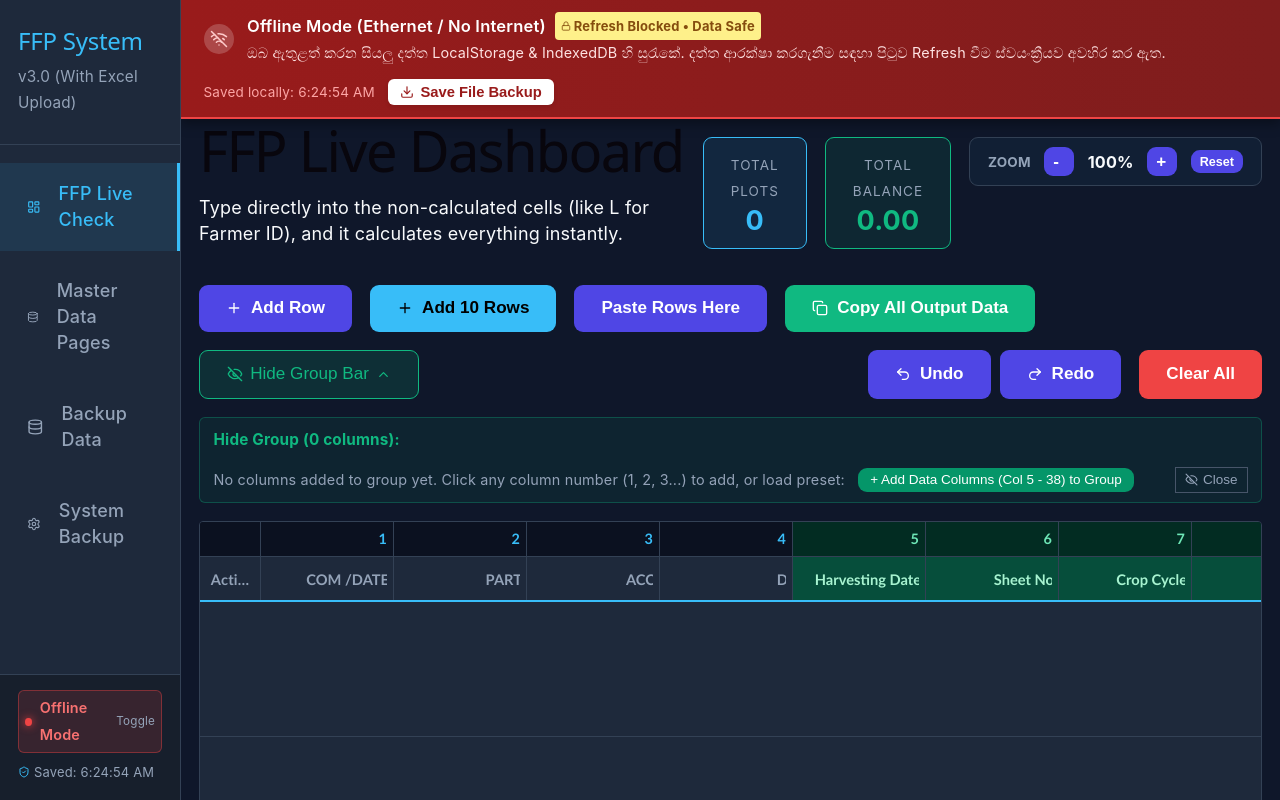
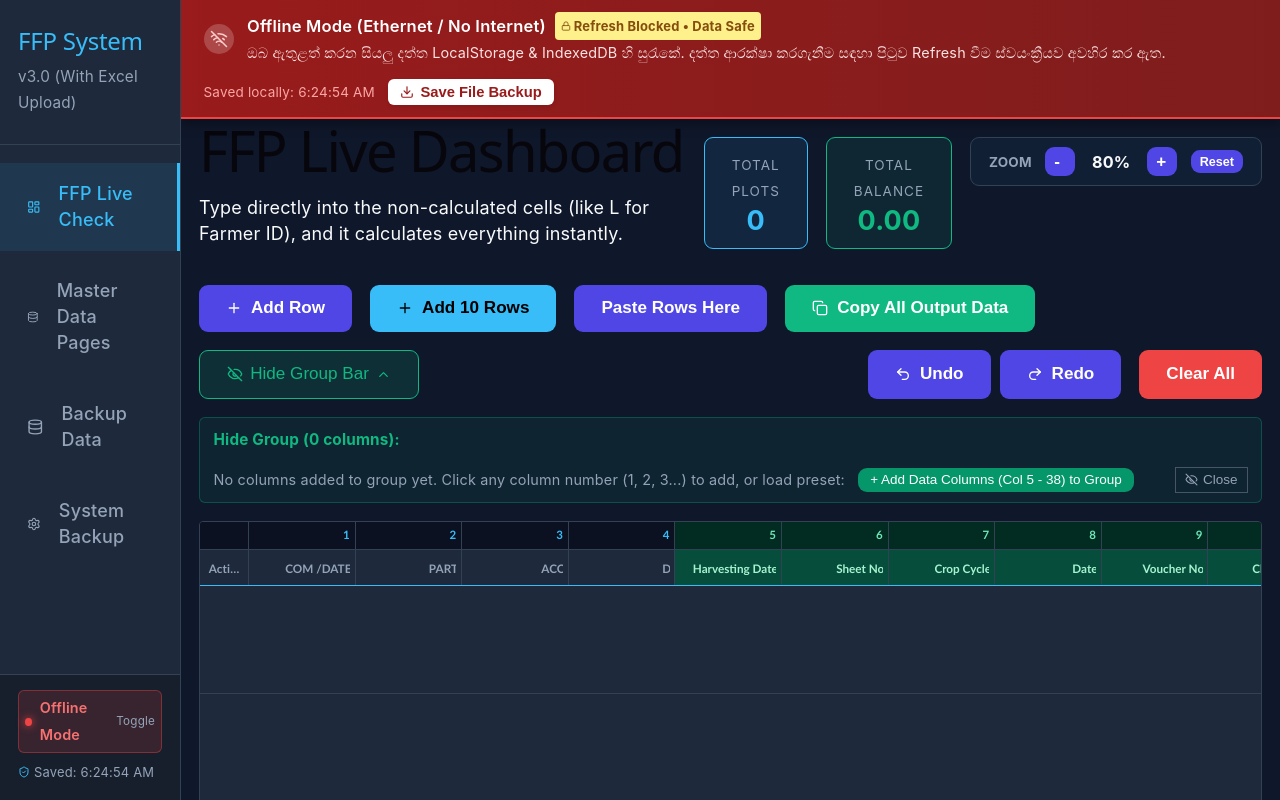
Before and after one commit to Chamod70/FFP_CHECK, a React (Vite) app: page /ffp in a window 1280 px wide. Built offline with nearby package versions, Linux system fonts and the light colour scheme.

Commit message:
feat: set default zoom level to 80% with local preference persistence

```diff
--- a/src/pages/FFPPage.jsx
+++ b/src/pages/FFPPage.jsx
@@ -50,7 +50,20 @@ function FFPPage() {
   } = useStore();
   const [focusedCell, setFocusedCell] = useState(null);
   const [selectedCol, setSelectedCol] = useState(null);
-  const [zoomLevel, setZoomLevel] = useState(100);
+  const [zoomLevel, setZoomLevel] = useState(() => {
+    try {
+      const saved = localStorage.getItem('ffp_zoom_level');
+      if (saved) return Number(saved);
+    } catch (e) {}
+    return 80;
+  });
+
+  const changeZoom = (newVal) => {
+    setZoomLevel(newVal);
+    try {
+      localStorage.setItem('ffp_zoom_level', newVal);
+    } catch (e) {}
+  };
   const [hasAlerted, setHasAlerted] = useState(false);
   const [history, setHistory] = useState([]);
   const [historyIndex, setHistoryIndex] = useState(-1);
@@ -551,10 +564,10 @@ function FFPPage() {
             marginLeft: '1rem'
          }}>
             <span style={{ fontSize: '0.75rem', color: 'var(--text-muted)', fontWeight: 'bold' }}>ZOOM</span>
-            <button className="btn" style={{ padding: '0.25rem 0.5rem', minWidth: '30px' }} onClick={() => setZoomLevel(Math.max(50, zoomLevel - 10))}>-</button>
+            <button className="btn" style={{ padding: '0.25rem 0.5rem', minWidth: '30px' }} onClick={() => changeZoom(Math.max(50, zoomLevel - 10))}>-</button>
             <span style={{ minWidth: '45px', textAlign: 'center', fontWeight: 'bold', fontSize: '0.9rem' }}>{zoomLevel}%</span>
-            <button className="btn" style={{ padding: '0.25rem 0.5rem', minWidth: '30px' }} onClick={() => setZoomLevel(Math.min(200, zoomLevel + 10))}>+</button>
-            <button className="btn" style={{ padding: '0.25rem 0.5rem', fontSize: '0.7rem' }} onClick={() => setZoomLevel(100)}>Reset</button>
+            <button className="btn" style={{ padding: '0.25rem 0.5rem', minWidth: '30px' }} onClick={() => changeZoom(Math.min(200, zoomLevel + 10))}>+</button>
+            <button className="btn" style={{ padding: '0.25rem 0.5rem', fontSize: '0.7rem' }} onClick={() => changeZoom(80)}>Reset</button>
          </div>
       </div>
 
```
